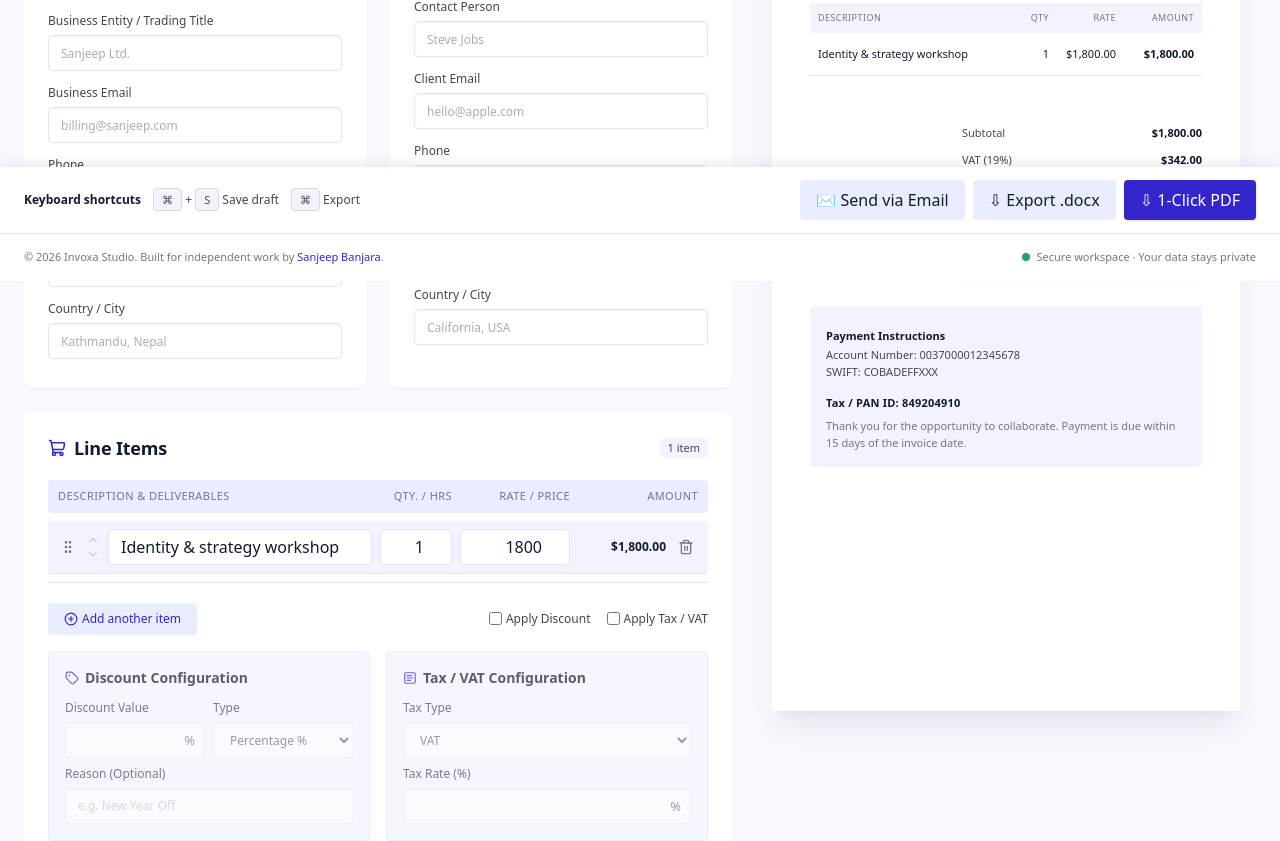
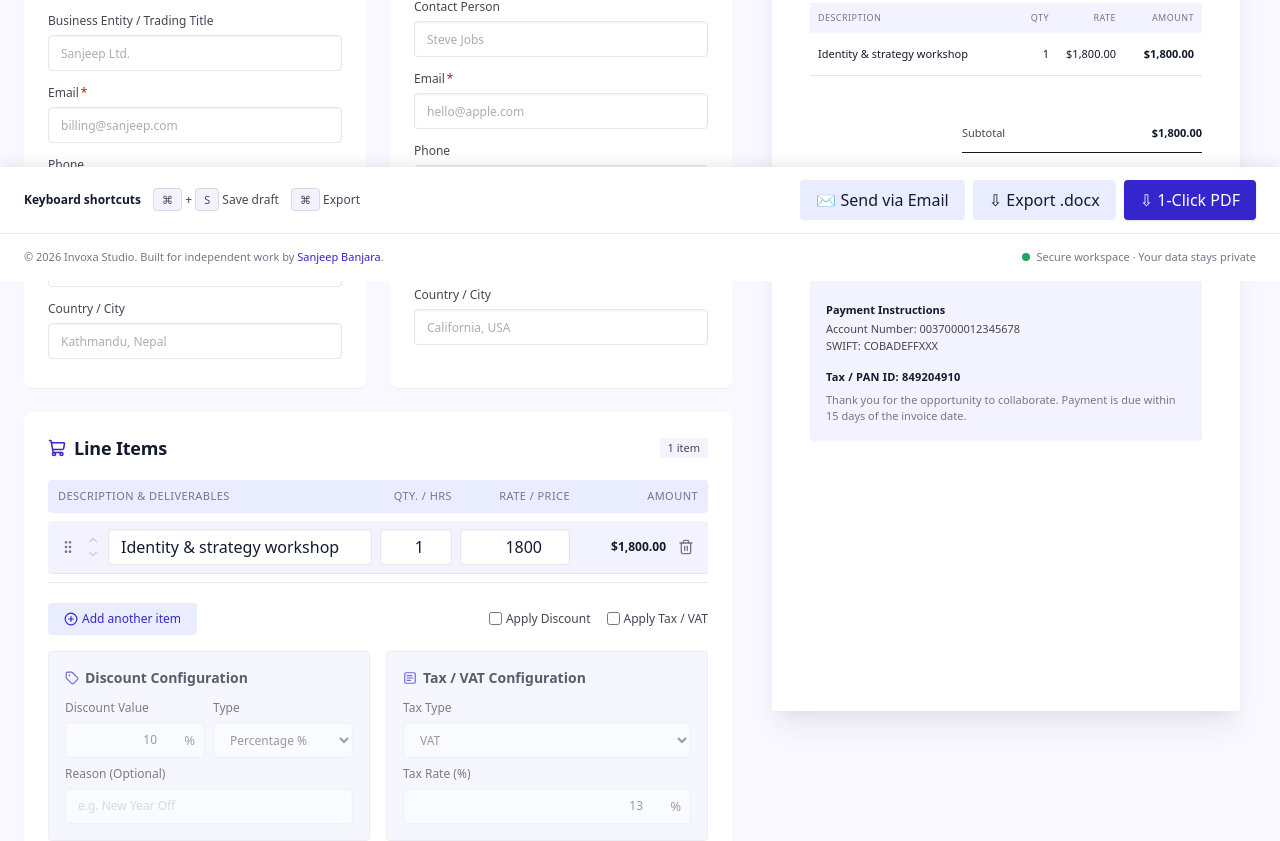
Before and after one commit to sanjeep1/invoice-generator, a Next.js app: page / in a window 1280 px wide. Shown: the part 519-1360 px from the top of the page. Built offline with nearby package versions, Linux system fonts and the light colour scheme.

Commit message:
Add discount and tax management features: implement state handling, UI updates, and calculations in invoice components

```diff
--- a/app/page.tsx
+++ b/app/page.tsx
@@ -6,7 +6,7 @@ import Footer from "@/components/Footer";
 import Header from "@/components/Header";
 import InvoicePreview from "@/components/InvoicePreview";
 import UtilityBar from "@/components/UtilityBar";
-import type { BankAccountDetails, InvoiceDetails, InvoiceItem, InvoiceMeta } from "@/types/invoice";
+import type { BankAccountDetails, DiscountConfig, InvoiceDetails, InvoiceItem, InvoiceMeta, TaxConfig } from "@/types/invoice";
 import { SAMPLE_ITEMS } from "@/lib/sample-invoice";
 
 export default function Home() {
@@ -35,7 +35,19 @@ export default function Home() {
         clientAddress: "",
     });
     const [notes, setNotes] = useState("");
-    const [bankDetails, setBankDetails] = useState<BankAccountDetails>({
+    // Discount/tax config lives here so the editor controls and the preview
+    // totals stay in sync. Toggling them doesn't leave sample mode.
+    const [discount, setDiscount] = useState<DiscountConfig>({
+        enabled: false,
+        type: "percentage",
+        value: 10,
+        reason: "",
+    });
+    const [tax, setTax] = useState<TaxConfig>({
+        enabled: false,
+        type: "VAT",
+        rate: 13,
+    });    const [bankDetails, setBankDetails] = useState<BankAccountDetails>({
         accountHolder: "",
         bankAndBranch: "",
         accountNumber: "",
@@ -125,6 +137,12 @@ export default function Home() {
         setNotes(value);
     };
 
+    const updateDiscount = (patch: Partial<DiscountConfig>) =>
+        setDiscount((prev) => ({ ...prev, ...patch }));
+
+    const updateTax = (patch: Partial<TaxConfig>) =>
+        setTax((prev) => ({ ...prev, ...patch }));
+
     return (
         <main className="min-w-250 max-lg:min-w-0">
             <Header />
@@ -145,6 +163,10 @@ export default function Home() {
                     onNotesChange={updateNotes}
                     bankDetails={bankDetails}
                     onBankDetailsChange={updateBankDetails}
+                    discount={discount}
+                    onDiscountChange={updateDiscount}
+                    tax={tax}
+                    onTaxChange={updateTax}
                 />
                 <InvoicePreview
                     items={items}
@@ -153,6 +175,8 @@ export default function Home() {
                     notes={notes}
                     bankDetails={bankDetails}
                     showSample={!hasEdited}
+                    discount={discount}
+                    tax={tax}
                 />
             </div>
             <ExportDrawer />
--- a/components/DetailsCard.tsx
+++ b/components/DetailsCard.tsx
@@ -8,6 +8,7 @@ export type DetailField = {
     fieldKey: keyof InvoiceDetails;
     type?: string;
     placeholder?: string;
+    required?: boolean;
 };
 
 type DetailsCardProps = {
@@ -45,6 +46,7 @@ export default function DetailsCard({ icon, title, side, fields, media, value, o
                         onChange={handleChange(field.fieldKey)}
                         type={field.type}
                         placeholder={field.placeholder}
+                        required={field.required}
                     />
                 ))}
             </div>
--- a/components/EditorPanel.tsx
+++ b/components/EditorPanel.tsx
@@ -4,7 +4,7 @@ import LineItemsCard from "@/components/LineItemsCard";
 import LogoUpload from "@/components/LogoUpload";
 import MetadataCard from "@/components/MetadataCard";
 import NotesCard from "@/components/NotesCard";
-import type { BankAccountDetails, InvoiceDetails, InvoiceItem, InvoiceMeta } from "@/types/invoice";
+import type { BankAccountDetails, DiscountConfig, InvoiceDetails, InvoiceItem, InvoiceMeta, TaxConfig } from "@/types/invoice";
 import { SAMPLE_DETAILS } from "@/lib/sample-invoice";
 import { Building2, User } from "lucide-react";
 import BankDetails from "./BankDetails";
@@ -28,6 +28,10 @@ type EditorPanelProps = {
     onNotesChange: (value: string) => void;
     bankDetails: BankAccountDetails;
     onBankDetailsChange: (patch: Partial<BankAccountDetails>) => void;
+    discount: DiscountConfig;
+    onDiscountChange: (patch: Partial<DiscountConfig>) => void;
+    tax: TaxConfig;
+    onTaxChange: (patch: Partial<TaxConfig>) => void;
 };
 
 export default function EditorPanel({
@@ -45,6 +49,10 @@ export default function EditorPanel({
     onNotesChange,
     bankDetails,
     onBankDetailsChange,
+    discount,
+    onDiscountChange,
+    tax,
+    onTaxChange,
 }: EditorPanelProps) {
     return (
         <section className="flex flex-col gap-6">
@@ -63,13 +71,13 @@ export default function EditorPanel({
                     value={details}
                     onChange={onDetailsChange}
                     fields={[
-                        { label: "Freelancer or Sender Name", fieldKey: "senderName", placeholder: SAMPLE_DETAILS.senderName },
+                        { label: "Freelancer or Sender Name", fieldKey: "senderName", placeholder: SAMPLE_DETAILS.senderName, required: true },
                         {
                             label: "Business Entity / Trading Title",
                             fieldKey: "senderBusiness",
                             placeholder: SAMPLE_DETAILS.senderBusiness,
                         },
-                        { label: "Business Email", fieldKey: "senderEmail", placeholder: SAMPLE_DETAILS.senderEmail },
+                        { label: "Email", fieldKey: "senderEmail", placeholder: SAMPLE_DETAILS.senderEmail, required: true },
                         { label: "Phone", fieldKey: "senderPhone", type: "tel", placeholder: SAMPLE_DETAILS.senderPhone },
                         { label: "Tax / PAN / VAT ID", fieldKey: "senderTaxId", placeholder: SAMPLE_DETAILS.senderTaxId },
                         { label: "Country / City", fieldKey: "senderCountry", placeholder: SAMPLE_DETAILS.senderCountry },
@@ -89,9 +97,9 @@ export default function EditorPanel({
                     value={details}
                     onChange={onDetailsChange}
                     fields={[
-                        { label: "Client or Company Name", fieldKey: "clientCompany", placeholder: SAMPLE_DETAILS.clientCompany },
+                        { label: "Client or Company Name", fieldKey: "clientCompany", placeholder: SAMPLE_DETAILS.clientCompany, required: true },
                         { label: "Contact Person", fieldKey: "clientName", placeholder: SAMPLE_DETAILS.clientName },
-                        { label: "Client Email", fieldKey: "clientEmail", placeholder: SAMPLE_DETAILS.clientEmail },
+                        { label: "Email", fieldKey: "clientEmail", placeholder: SAMPLE_DETAILS.clientEmail, required: true },
                         { label: "Phone", fieldKey: "clientPhone", type: "tel", placeholder: SAMPLE_DETAILS.clientPhone },
                         { label: "Tax / PAN / VAT ID", fieldKey: "clientTaxId", placeholder: SAMPLE_DETAILS.clientTaxId },
                         { label: "Country / City", fieldKey: "clientAddress", placeholder: SAMPLE_DETAILS.clientAddress },
@@ -106,6 +114,10 @@ export default function EditorPanel({
                 onMove={onMoveItem}
                 onReorder={onReorderItem}
                 currency={meta.currency}
+                discount={discount}
+                onDiscountChange={onDiscountChange}
+                tax={tax}
+                onTaxChange={onTaxChange}
             />
             <NotesCard value={notes} onChange={onNotesChange} />
             <BankDetails value={bankDetails} onChange={onBankDetailsChange} />
--- a/components/Field.tsx
+++ b/components/Field.tsx
@@ -7,13 +7,21 @@ type FieldProps = {
 
 // Reusable labeled text input. Spreads extra props onto the <input> so
 // callers can make it controlled (value/onChange) or specialized (type/date).
-export default function Field({ label, defaultValue, ...inputProps }: FieldProps) {
+export default function Field({ label, defaultValue, required, ...inputProps }: FieldProps) {
     return (
         <label className="flex flex-col gap-1.5 text-xs leading-4 font-medium text-on-surface-variant">
-            <span>{label}</span>
+            <span>
+                {label}
+                {required ? (
+                    <span aria-hidden="true" className="ml-0.5 text-error">
+                        *
+                    </span>
+                ) : null}
+            </span>
             <input
                 className="h-9 w-full rounded-sm border border-line bg-surface-container-lowest px-3 py-2 text-[13px] font-normal text-on-surface shadow-[inset_0_1px_2px_rgb(15_23_42/0.05)] outline-none transition placeholder:text-muted/60 hover:border-divider focus:border-primary focus:ring-2 focus:ring-primary-fixed-dim/50 disabled:cursor-not-allowed disabled:opacity-60"
                 defaultValue={defaultValue}
+                required={required}
                 {...inputProps}
             />
         </label>
--- a/components/InvoicePreview.tsx
+++ b/components/InvoicePreview.tsx
@@ -4,20 +4,23 @@ import { formatCurrency, numberToWords } from "@/lib/utils";
 import { SAMPLE_DETAILS, SAMPLE_ITEMS, SAMPLE_META, SAMPLE_NOTES } from "@/lib/sample-invoice";
 import type {
     BankAccountDetails,
+    DiscountConfig,
     InvoiceDetails,
     InvoiceItem,
     InvoiceMeta,
+    TaxConfig,
 } from "@/types/invoice";
 import { SquareDimensions } from "lucide-react";
 
 type InvoicePreviewProps = {
     items: InvoiceItem[];
-    taxRate?: number;
     meta?: InvoiceMeta;
     details?: InvoiceDetails;
     notes?: string;
     bankDetails?: BankAccountDetails;
     showSample?: boolean;
+    discount?: DiscountConfig;
+    tax?: TaxConfig;
 };
 
 const paperLabel = "font-inter text-[12px] tracking-wider text-muted";
@@ -81,12 +84,13 @@ function parseCurrencyCode(raw: string): string {
 
 export default function InvoicePreview({
     items,
-    taxRate = 0.19,
     meta,
     details,
     notes,
     bankDetails,
     showSample = true,
+    discount,
+    tax,
 }: InvoicePreviewProps) {
     // Sample mode (before the user edits anything): empty editor fields fall
     // back to sample content so the sheet shows a full example invoice. Once
@@ -179,8 +183,23 @@ export default function InvoicePreview({
         () => displayItems.reduce((sum, i) => sum + i.quantity * i.rate, 0),
         [displayItems],
     );
-    const tax = subtotal * taxRate;
-    const total = subtotal + tax;
+    // Discount comes off the subtotal (percentage clamped to 0–100, fixed
+    // clamped to the subtotal); tax then applies to the discounted base.
+    const discountAmount = useMemo(() => {
+        if (!discount?.enabled) return 0;
+        const raw = Number.isFinite(discount.value) ? Math.max(0, discount.value) : 0;
+        const amount =
+            discount.type === "percentage"
+                ? (subtotal * Math.min(raw, 100)) / 100
+                : raw;
+        return Math.min(amount, subtotal);
+    }, [discount, subtotal]);
+    const taxableBase = subtotal - discountAmount;
+    const taxRate = tax?.enabled
+        ? Math.min(Math.max(Number.isFinite(tax.rate) ? tax.rate : 0, 0), 100) / 100
+        : 0;
+    const taxAmount = taxableBase * taxRate;
+    const total = taxableBase + taxAmount;
     const amountInWords = numberToWords(total, currencyCode);
     const issuedLabel = formatPaperDate(resolvedMeta.issueDate);
     const dueLabel = formatDueDate(resolvedMeta.issueDate, resolvedMeta.paymentTerms);
@@ -305,10 +324,20 @@ export default function InvoicePreview({
                     <span className="flex justify-between text-[11px] text-on-surface-variant">
                         Subtotal <b className="text-on-surface">{money(subtotal)}</b>
                     </span>
-                    <span className="flex justify-between text-[11px] text-on-surface-variant">
-                        VAT ({Math.round(taxRate * 100)}%){" "}
-                        <b className="text-on-surface">{money(tax)}</b>
-                    </span>
+                    {discount?.enabled ? (
+                        <span className="flex justify-between text-[11px] text-on-surface-variant">
+                            Discount
+                            {discount.type === "percentage" ? ` (${discount.value}%)` : ""}
+                            {discount.reason.trim() ? ` · ${discount.reason.trim()}` : ""}{" "}
+                            <b className="text-on-surface">−{money(discountAmount)}</b>
+                        </span>
+                    ) : null}
+                    {tax?.enabled ? (
+                        <span className="flex justify-between text-[11px] text-on-surface-variant">
+                            {tax.type} ({tax.rate}%){" "}
+                            <b className="text-on-surface">{money(taxAmount)}</b>
+                        </span>
+                    ) : null}
                     <strong className="flex justify-between border-t border-ink pt-3 text-sm text-on-surface">
                         Total due <b>{money(total)}</b>
                     </strong>
--- a/components/LineItemsCard.tsx
+++ b/components/LineItemsCard.tsx
@@ -1,7 +1,7 @@
 import { useState } from "react";
 import { getCurrencySymbol } from "@/lib/currencies";
 import { formatCurrency } from "@/lib/utils";
-import type { InvoiceItem } from "@/types/invoice";
+import type { DiscountConfig, InvoiceItem, TaxConfig, TaxType } from "@/types/invoice";
 import { ChevronDown, ChevronUp, GripVertical, PlusCircleIcon, ShoppingCart, SquareText, Tag, Trash } from "lucide-react";
 
 type ItemField = "description" | "quantity" | "rate";
@@ -14,6 +14,10 @@ type LineItemsCardProps = {
     onMove: (id: string, direction: "up" | "down") => void;
     onReorder: (dragId: string, targetId: string) => void;
     currency?: string;
+    discount: DiscountConfig;
+    onDiscountChange: (patch: Partial<DiscountConfig>) => void;
+    tax: TaxConfig;
+    onTaxChange: (patch: Partial<TaxConfig>) => void;
 };
 
 const rowGrid =
@@ -29,13 +33,13 @@ const configInput =
 
 // Editable line items. Amounts format with the selected currency; numeric
 // inputs arrive as strings and are coerced by the parent updater.
-export default function LineItemsCard({ items, onAdd, onUpdate, onRemove, onMove, onReorder, currency = "USD" }: LineItemsCardProps) {
+export default function LineItemsCard({ items, onAdd, onUpdate, onRemove, onMove, onReorder, currency = "USD", discount, onDiscountChange, tax, onTaxChange }: LineItemsCardProps) {
 
-    const [applyTax, setApplyTax] = useState(false);
-    const [applyDiscount, setApplyDiscount] = useState(false);
-    const [discountType, setDiscountType] = useState<"percentage" | "fixed">("percentage");
     const [draggedId, setDraggedId] = useState<string | null>(null);
     const [dragOverId, setDragOverId] = useState<string | null>(null);
+
+    const { enabled: applyDiscount, type: discountType } = discount;
+    const { enabled: applyTax } = tax;
 
     const discountSuffix = discountType === "percentage" ? "%" : getCurrencySymbol(currency);
 
@@ -126,6 +130,7 @@ export default function LineItemsCard({ items, onAdd, onUpdate, onRemove, onMove
                             onChange={(e) => onUpdate(item.id, "description", e.target.value)}
                             placeholder="e.g. Website interface design"
                             aria-label="Item description"
+                            required
                         />
                     </div>
                     <input
@@ -135,6 +140,7 @@ export default function LineItemsCard({ items, onAdd, onUpdate, onRemove, onMove
                         value={item.quantity}
                         onChange={(e) => onUpdate(item.id, "quantity", e.target.value)}
                         aria-label="Quantity"
+                        required
                     />
                     <input
                         className={`${cellInput} text-right tabular-nums`}
@@ -143,6 +149,7 @@ export default function LineItemsCard({ items, onAdd, onUpdate, onRemove, onMove
                         value={item.rate}
                         onChange={(e) => onUpdate(item.id, "rate", e.target.value)}
                         aria-label="Rate"
+                        required
                     />
                     <div className="flex min-w-0 items-center justify-end gap-2">
                         <output className="min-w-0 flex-1 truncate text-right text-xs font-semibold text-on-surface tabular-nums max-md:hidden">
@@ -173,7 +180,7 @@ export default function LineItemsCard({ items, onAdd, onUpdate, onRemove, onMove
                                 type="checkbox"
                                 name="applyDiscount"
                                 checked={applyDiscount}
-                                onChange={(e) => setApplyDiscount(e.target.checked)}
+                                onChange={(e) => onDiscountChange({ enabled: e.target.checked })}
                             />
                             Apply Discount
                         </label>
@@ -182,7 +189,7 @@ export default function LineItemsCard({ items, onAdd, onUpdate, onRemove, onMove
                                 type="checkbox"
                                 name="applyTax"
                                 checked={applyTax}
-                                onChange={(e) => setApplyTax(e.target.checked)}
+                                onChange={(e) => onTaxChange({ enabled: e.target.checked })}
                             />
                             Apply Tax / VAT
                         </label>
@@ -207,6 +214,8 @@ export default function LineItemsCard({ items, onAdd, onUpdate, onRemove, onMove
                                             type="number"
                                             min={0}
                                             max={discountType === "percentage" ? 100 : undefined}
+                                            value={discount.value}
+                                            onChange={(e) => onDiscountChange({ value: Number(e.target.value) })}
                                             className={`${configInput} pr-8 text-right tabular-nums`}
                                         />
                                         <span aria-hidden="true" className="pointer-events-none absolute right-2.5 top-1/2 -translate-y-1/2 text-[13px] text-muted">{discountSuffix}</span>
@@ -219,7 +228,7 @@ export default function LineItemsCard({ items, onAdd, onUpdate, onRemove, onMove
                                     <select
                                         className={configInput}
                                         value={discountType}
-                                        onChange={(e) => setDiscountType(e.target.value as "percentage" | "fixed")}
+                                        onChange={(e) => onDiscountChange({ type: e.target.value as DiscountConfig["type"] })}
                                     >
                                         <option value="percentage">
                                             Percentage %
@@ -233,7 +242,7 @@ export default function LineItemsCard({ items, onAdd, onUpdate, onRemove, onMove
                             <div className="w-full">
                                 <label htmlFor="reason" className={configLabel}>
                                     <span>Reason (Optional)</span>
-                                    <input id="reason" type="text" placeholder="e.g. New Year Off" className={configInput} />
+                                    <input id="reason" type="text" placeholder="e.g. New Year Off" value={discount.reason} onChange={(e) => onDiscountChange({ reason: e.target.value })} className={configInput} />
                                 </label>
                             </div>
                         </div>
@@ -251,7 +260,11 @@ export default function LineItemsCard({ items, onAdd, onUpdate, onRemove, onMove
                             <div className="min-w-28 flex-1">
                                 <label className={configLabel}>
                                     <span>Tax Type</span>
-                                    <select className={configInput}>
+                                    <select
+                                        className={configInput}
+                                        value={tax.type}
+                                        onChange={(e) => onTaxChange({ type: e.target.value as TaxType })}
+                                    >
                                         <option>
                                             VAT
                                         </option>
@@ -268,7 +281,14 @@ export default function LineItemsCard({ items, onAdd, onUpdate, onRemove, onMove
                                 <label className={configLabel}>
                                     <span>Tax Rate (%)</span>
                                     <span className="relative block">
-                                        <input type="number" min={0} max={100} className={`${configInput} pr-8 text-right tabular-nums`} />
+                                        <input
+                                            type="number"
+                                            min={0}
+                                            max={100}
+                                            value={tax.rate}
+                                            onChange={(e) => onTaxChange({ rate: Number(e.target.value) })}
+                                            className={`${configInput} pr-8 text-right tabular-nums`}
+                                        />
                                         <span aria-hidden="true" className="pointer-events-none absolute right-2.5 top-1/2 -translate-y-1/2 text-[13px] text-muted">%</span>
                                     </span>
                                 </label>
```
Also changed, not shown: components/BankDetails.tsx (+5 -2 lines), components/MetadataCard.tsx (+9 -1 lines), types/invoice.ts (+17 -0 lines).
